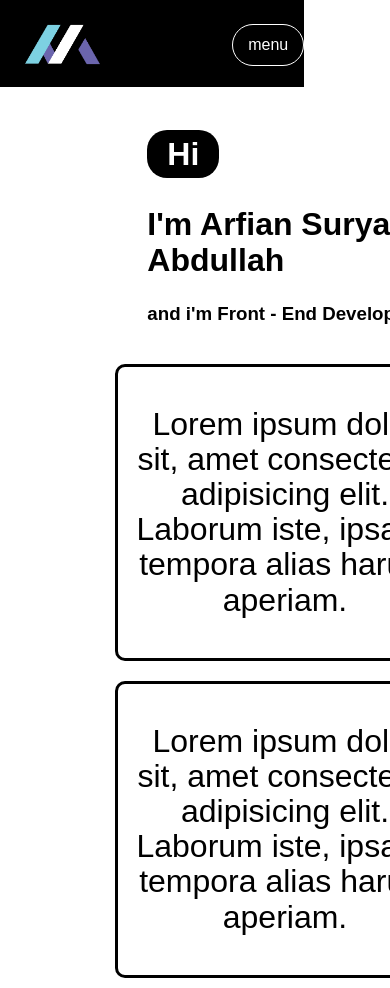
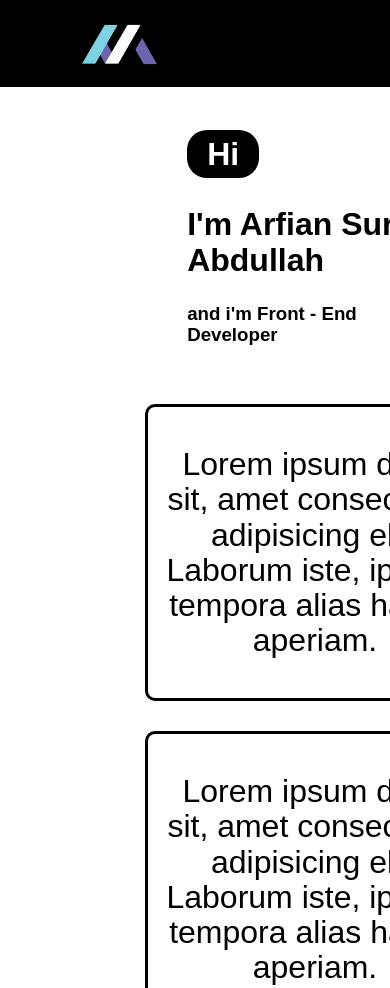
Before and after one commit to Arfian20/FromMy, a plain HTML site: page index.html in a window 390 px wide. Shown: the top 988 px of the page. Drawn offline with Linux system fonts and the light colour scheme.

Commit message:
merubah responsive

```diff
--- a/style.css
+++ b/style.css
@@ -18,7 +18,7 @@ body {
   position: fixed;
   display: flex;
   background-color: rgb(0, 0, 0);
-  justify-content: space-between;
+
   align-items: center;
   width: 100%;
   top: 0;
@@ -30,24 +30,22 @@ body {
   margin-top: 2px;
   transition: 0.6s;
 }
-
+.menu {
+  margin-left: 160vh;
+}
 .navbar ul {
   display: flex;
 }
 .navbar ul li {
   list-style: none;
   color: white;
-  justify-items: space-between;
-  right: 100px;
+
   background-color: black;
   border-radius: 30px;
   border: 1px solid white;
   padding: 6px 15px;
 }
-.menu {
-  margin-top: 2px;
-  margin-left: 30px;
-}
+
 .content {
   width: 500px;
   justify-items: center;
@@ -89,18 +87,21 @@ body {
 @media (max-width: 1200px) {
   .navbar {
     width: 78%;
+    padding-left: 57px;
+    padding-right: 57px;
   }
   .row {
     width: 350px;
     right: 0;
-    left: 0;
+    margin-left: 60px;
     flex-direction: column;
     margin-bottom: -10px;
     display: flex;
+    justify-content: center;
   }
   .col-mb-3 {
     color: black;
-    margin-top: 20px;
+    margin-top: 40px;
     font-size: 2em;
     text-align: center;
     border: 3px solid black;
@@ -109,12 +110,27 @@ body {
     padding: 8px 10px;
     right: 0;
     left: 0;
+    margin-bottom: -10px;
   }
-  .container {
-    width: 100%;
+  .col-mb-3 p {
+    position: relative;
+    justify-content: center;
   }
+  .content h2 {
+    position: relative;
+    justify-content: center;
+    margin-left: 15%;
+  }
+  .content h3 {
+    position: relative;
+    justify-content: center;
+    margin-left: 15%;
+  }
+
   .menu {
     margin-top: 2px;
-    margin-left: 6vh;
+    margin-left: 25vh;
+    padding-left: 90px;
+    padding-right: 90px;
   }
 }
```
